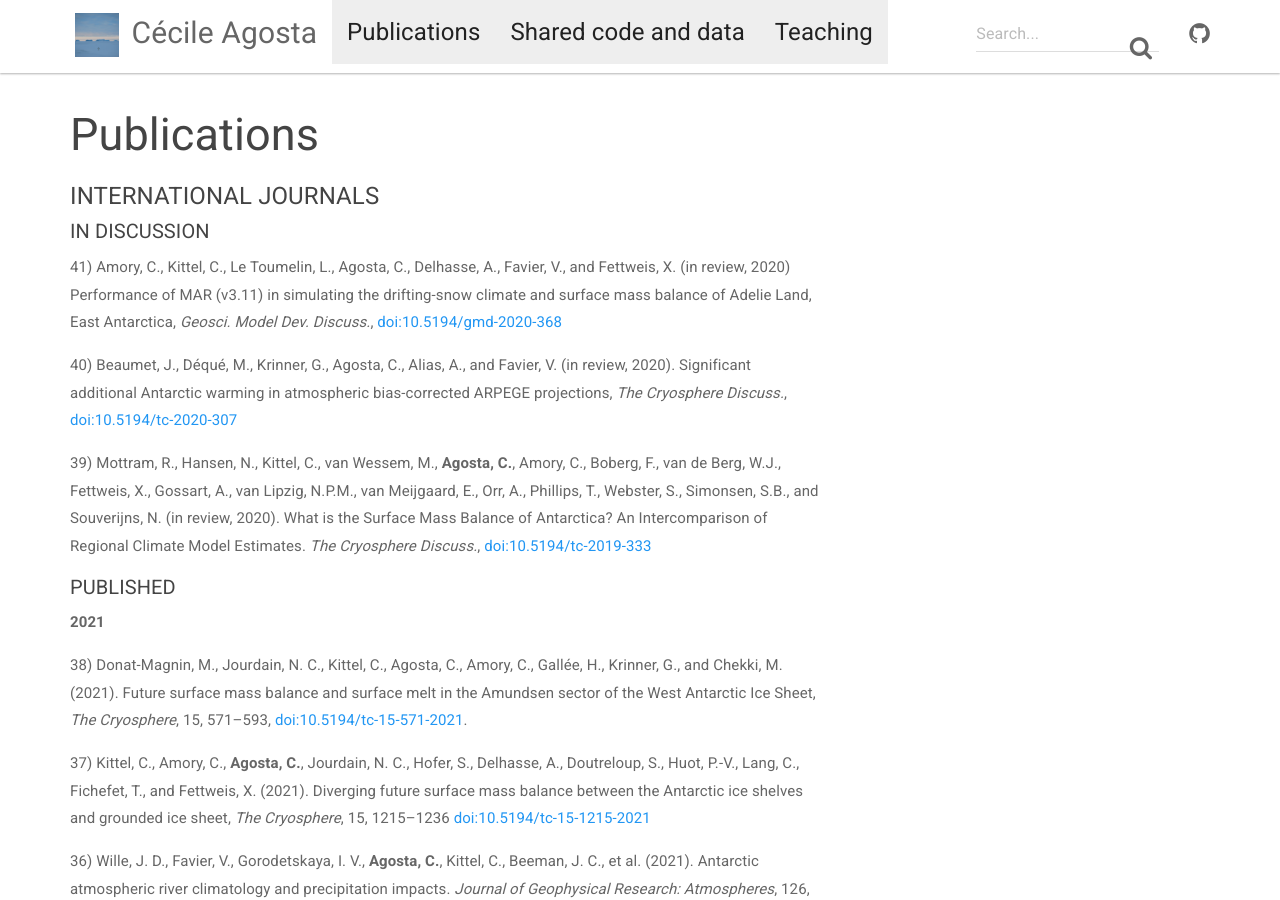
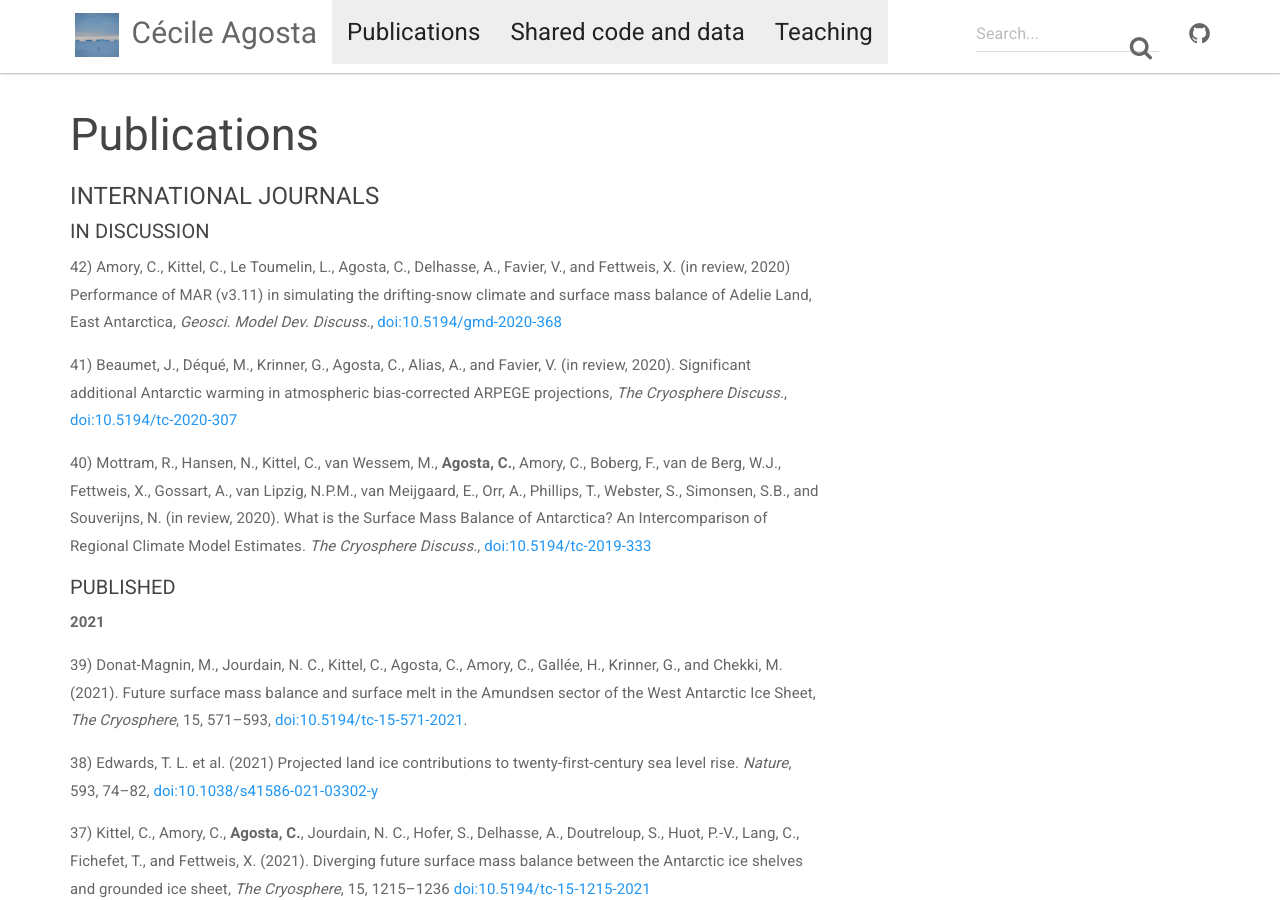
Before and after one commit to cecileagosta/cecileagosta.github.io, a Jekyll site: the page built from _docs/publications.md, in a window 1280 px wide and 900 px high. Built offline with Jekyll 4.4.1, drawn with Linux system fonts in a browser that asks for light colours; nearby versions of some CDN libraries.

Commit message:
Update publications.md

```diff
--- a/_docs/publications.md
+++ b/_docs/publications.md
@@ -7,19 +7,20 @@ permalink: /publications/
 
 ##### IN DISCUSSION
 
-41) Amory, C., Kittel, C., Le Toumelin, L., Agosta, C., Delhasse, A., Favier, V., and Fettweis, X. (in review, 2020) Performance of MAR (v3.11) in simulating the drifting-snow climate and surface mass balance of Adelie Land, East Antarctica, *Geosci. Model Dev. Discuss.*, [doi:10.5194/gmd-2020-368](https://doi.org/10.5194/gmd-2020-368)
+42) Amory, C., Kittel, C., Le Toumelin, L., Agosta, C., Delhasse, A., Favier, V., and Fettweis, X. (in review, 2020) Performance of MAR (v3.11) in simulating the drifting-snow climate and surface mass balance of Adelie Land, East Antarctica, *Geosci. Model Dev. Discuss.*, [doi:10.5194/gmd-2020-368](https://doi.org/10.5194/gmd-2020-368)
 
-40)  Beaumet, J., Déqué, M., Krinner, G., Agosta, C., Alias, A., and Favier, V. (in review, 2020). Significant additional Antarctic warming in atmospheric bias-corrected ARPEGE projections, *The Cryosphere Discuss.*, [doi:10.5194/tc-2020-307](https://doi.org/10.5194/tc-2020-307)
+41)  Beaumet, J., Déqué, M., Krinner, G., Agosta, C., Alias, A., and Favier, V. (in review, 2020). Significant additional Antarctic warming in atmospheric bias-corrected ARPEGE projections, *The Cryosphere Discuss.*, [doi:10.5194/tc-2020-307](https://doi.org/10.5194/tc-2020-307)
 
-39) Mottram, R., Hansen, N., Kittel, C., van Wessem, M., **Agosta, C.**, Amory, C., Boberg, F., van de Berg, W.J., Fettweis, X., Gossart, A., van Lipzig, N.P.M., van Meijgaard, E., Orr, A., Phillips, T., Webster, S., Simonsen, S.B., and Souverijns, N. (in review, 2020). What is the Surface Mass Balance of Antarctica? An Intercomparison of Regional Climate Model Estimates. *The Cryosphere Discuss.*, [doi:10.5194/tc-2019-333](https://doi.org/10.5194/tc-2019-333)
+40) Mottram, R., Hansen, N., Kittel, C., van Wessem, M., **Agosta, C.**, Amory, C., Boberg, F., van de Berg, W.J., Fettweis, X., Gossart, A., van Lipzig, N.P.M., van Meijgaard, E., Orr, A., Phillips, T., Webster, S., Simonsen, S.B., and Souverijns, N. (in review, 2020). What is the Surface Mass Balance of Antarctica? An Intercomparison of Regional Climate Model Estimates. *The Cryosphere Discuss.*, [doi:10.5194/tc-2019-333](https://doi.org/10.5194/tc-2019-333)
 
 
 ##### PUBLISHED
 
 **2021**
 
-38) Donat-Magnin, M., Jourdain, N. C., Kittel, C., Agosta, C., Amory, C., Gallée, H., Krinner, G., and Chekki, M. (2021). Future surface mass balance and surface melt in the Amundsen sector of the West Antarctic Ice Sheet, *The Cryosphere*, 15, 571–593, [doi:10.5194/tc-15-571-2021](https://doi.org/10.5194/tc-15-571-2021).
+39) Donat-Magnin, M., Jourdain, N. C., Kittel, C., Agosta, C., Amory, C., Gallée, H., Krinner, G., and Chekki, M. (2021). Future surface mass balance and surface melt in the Amundsen sector of the West Antarctic Ice Sheet, *The Cryosphere*, 15, 571–593, [doi:10.5194/tc-15-571-2021](https://doi.org/10.5194/tc-15-571-2021).
 
+38) Edwards, T. L. et al. (2021) Projected land ice contributions to twenty-first-century sea level rise. *Nature*, 593, 74–82, [doi:10.1038/s41586-021-03302-y](https://www.nature.com/articles/s41586-021-03302-y)
 
 37) Kittel, C., Amory, C., **Agosta, C.**, Jourdain, N. C., Hofer, S., Delhasse, A., Doutreloup, S., Huot, P.-V., Lang, C., Fichefet, T., and Fettweis, X. (2021). Diverging future surface mass balance between the Antarctic ice shelves and grounded ice sheet, *The Cryosphere*, 15, 1215–1236 [doi:10.5194/tc-15-1215-2021](https://tc.copernicus.org/articles/15/1215/2021/)
 
```
